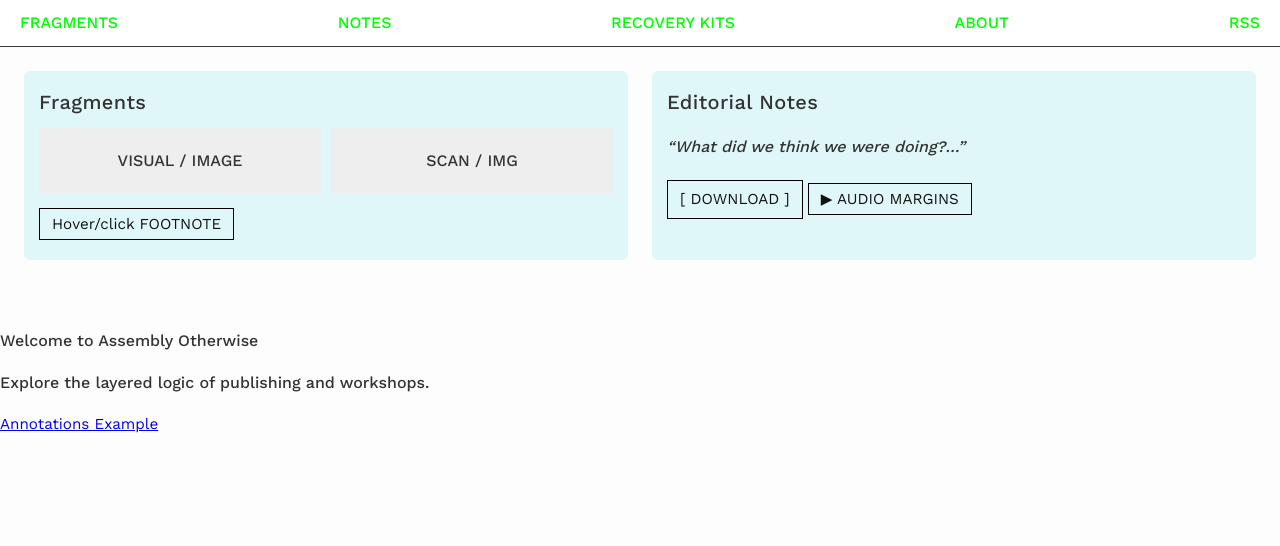
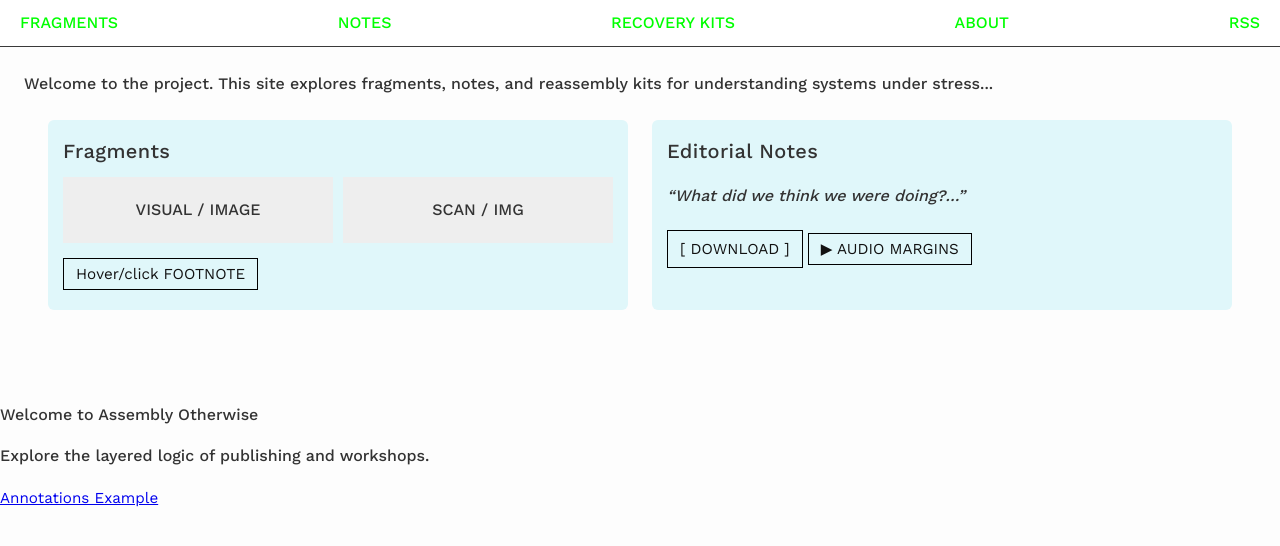
Before and after one commit to textpw/assembly-otherwise, a Jekyll site: the page built from index.md, in a window 1280 px wide. Shown: the top 546 px of the page. Built offline with Jekyll 4.4.1, drawn with Linux system fonts in a browser that asks for light colours.

Commit message:
Update index.md

```diff
--- a/index.md
+++ b/index.md
@@ -12,6 +12,10 @@ title: Home
     <a href="#" class="rss">RSS</a>
   </nav>
 </header>
+
+<div class="page-wrapper">
+
+Welcome to the project. This site explores fragments, notes, and reassembly kits for understanding systems under stress...
 
 <main class="layout">
   <section class="module fragments">
@@ -35,6 +39,9 @@ title: Home
   <!-- Add other sections as needed -->
 </main>
 
+</div>
+
+
 # Welcome to Assembly Otherwise
 
 Explore the layered logic of publishing and workshops.
```
